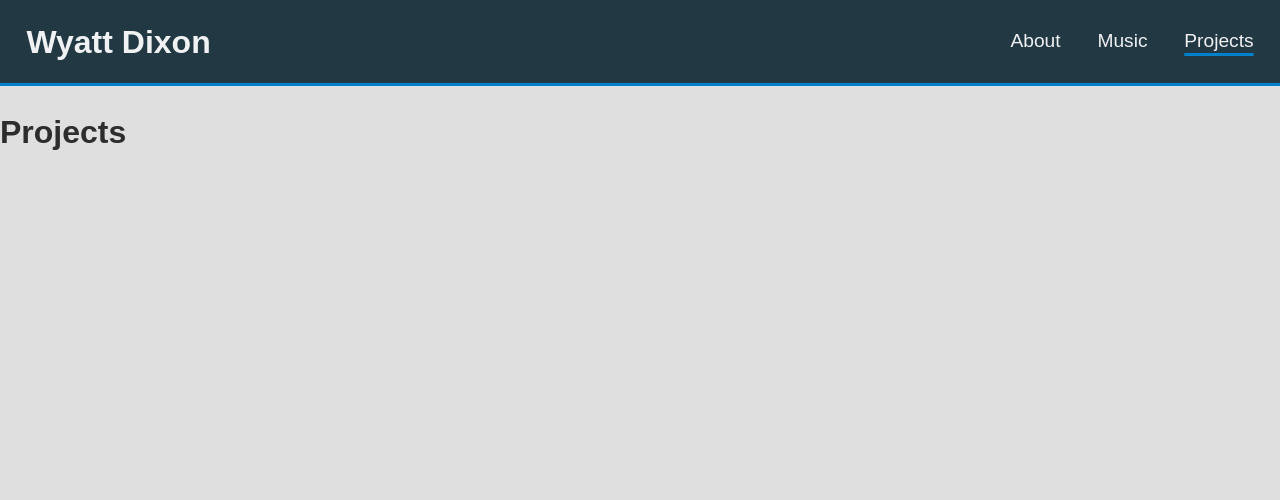
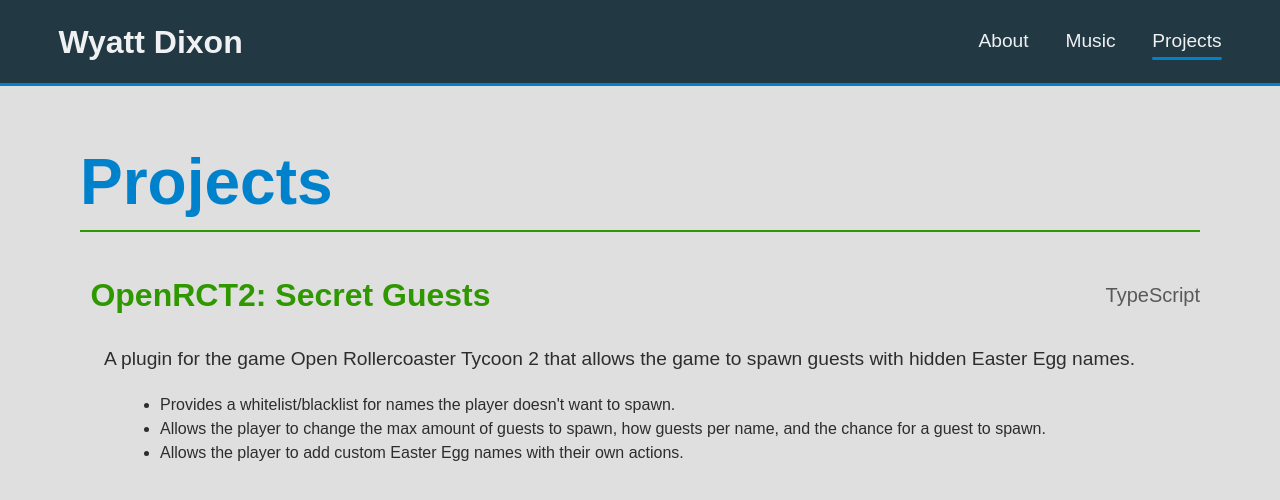
Before and after one commit to dixonw2/about-me, a React (Vite) app in the folder web/: page /projects in a window 1280 px wide. Shown: the top 500 px of the page. Built offline with nearby package versions, Linux system fonts and the light colour scheme.

Commit message:
Add initial project page

```diff
--- a/web/src/components/layout/Container/Container.module.css
+++ /dev/null
@@ -1,23 +0,0 @@
-.container {
-  display: grid;
-  grid-template-areas:
-    "greeting greeting"
-    "information side";
-  grid-template-columns: minmax(0, 2fr) minmax(0, 1fr);
-  gap: 2rem 3rem;
-  width: calc(100% - 2rem);
-  max-width: 70rem;
-  margin: 3rem auto;
-}
-
-@media (max-width: 48rem) {
-  .container {
-    grid-template-columns: 1fr;
-    grid-template-areas:
-      "greeting"
-      "information"
-      "side";
-    gap: 1.5rem;
-    margin-block: 2rem;
-  }
-}
--- a/web/src/components/layout/Container/Container.tsx
+++ /dev/null
@@ -1,8 +0,0 @@
-import { type ReactNode } from "react";
-import styles from "./Container.module.css";
-
-const Container = ({ children }: { children: ReactNode }) => {
-  return <main className={styles.container}>{children}</main>;
-};
-
-export default Container;
--- a/web/src/components/layout/Navbar/Navbar.module.css
+++ b/web/src/components/layout/Navbar/Navbar.module.css
@@ -5,7 +5,7 @@
   align-items: center;
   justify-content: space-between;
   gap: 1rem;
-  padding: 0.75rem 1rem;
+  padding: 0.75rem 3rem;
   border-bottom: 3px solid var(--accent);
 }
 
@@ -53,7 +53,7 @@
   text-decoration: underline;
   text-decoration-color: var(--accent);
   text-decoration-thickness: 3px;
-  text-underline-offset: 0.4rem;
+  text-underline-offset: 0.6rem;
 }
 
 .links a:focus-visible {
--- a/web/src/index.css
+++ b/web/src/index.css
@@ -17,9 +17,19 @@
   box-sizing: border-box;
 }
 
+html {
+  overflow-y: scroll;
+}
+
 body {
   margin: 0;
   background: var(--bg);
   color: var(--text);
   line-height: 1.5;
 }
+
+.container {
+  width: calc(100% - 2rem);
+  max-width: 70rem;
+  margin: 3rem auto;
+}
--- a/web/src/pages/App/App.module.css
+++ b/web/src/pages/App/App.module.css
@@ -1,3 +1,14 @@
+.container {
+  composes: container from global;
+
+  display: grid;
+  grid-template-areas:
+    "greeting greeting"
+    "information side";
+  grid-template-columns: minmax(0, 2fr) minmax(0, 1fr);
+  gap: 2rem 3rem;
+}
+
 /* #region Greeting */
 .greeting {
   display: flex;
@@ -111,6 +122,16 @@
 /* #endregion */
 
 @media (max-width: 48rem) {
+  .container {
+    grid-template-columns: 1fr;
+    grid-template-areas:
+      "greeting"
+      "information"
+      "side";
+    gap: 1.5rem;
+    margin-block: 2rem;
+  }
+
   .entryHeading {
     flex-direction: column;
     align-items: flex-start;
--- a/web/src/pages/App/App.tsx
+++ b/web/src/pages/App/App.tsx
@@ -1,6 +1,5 @@
 import { type ReactNode } from "react";
 import styles from "./App.module.css";
-import Container from "@/components/layout/Container/Container";
 
 const Greeting = () => {
   return (
@@ -202,11 +201,11 @@
 
 const App = () => {
   return (
-    <Container>
+    <main className={styles.container}>
       <Greeting />
       <Information />
       <Profile />
-    </Container>
+    </main>
   );
 };
 
--- a/web/src/pages/Projects/Projects.module.css
+++ b/web/src/pages/Projects/Projects.module.css
@@ -0,0 +1,49 @@
+.container {
+  composes: container from global;
+}
+
+.pageHeader {
+  font-size: 4rem;
+  color: var(--accent);
+  text-align: left;
+  border-bottom: 2px solid var(--alt-accent);
+  margin-bottom: 0.75rem;
+}
+
+.sectionHeading {
+  display: flex;
+  flex-direction: row;
+  align-items: center;
+  justify-content: space-between;
+}
+
+.sectionTitle {
+  font-size: 2rem;
+}
+
+.sectionTitle a {
+  color: var(--alt-accent);
+  text-decoration: none;
+  padding: 0.35rem 0.65rem;
+  border-radius: 0.25rem;
+}
+
+.sectionTitle a:hover {
+  background-color: rgb(0 0 0 / 10%);
+}
+
+.sectionLanguages {
+  font-size: 1.25rem;
+  opacity: 75%;
+  font-weight: 400;
+}
+
+.sectionDescription {
+  margin-top: 0;
+  padding-left: 1.5rem;
+  font-size: 1.2rem;
+}
+
+.sectionList {
+  padding-left: 5rem;
+}
--- a/web/src/pages/Projects/Projects.tsx
+++ b/web/src/pages/Projects/Projects.tsx
@@ -1,8 +1,42 @@
+import styles from "./Projects.module.css";
+
 const Projects = () => {
   return (
-    <div>
-      <h1>Projects</h1>
-    </div>
+    <main className={styles.container}>
+      <h1 className={styles.pageHeader}>Projects</h1>
+      <section aria-labelledby="secret-guests">
+        <div className={styles.sectionHeading}>
+          <h2 id="secret-guests" className={styles.sectionTitle}>
+            <a
+              href="https://github.com/dixonw2/OpenRCT2-SecretGuests"
+              target="_blank"
+            >
+              OpenRCT2: Secret Guests
+            </a>
+          </h2>
+          <h4 className={styles.sectionLanguages}>TypeScript</h4>
+        </div>
+        <p className={styles.sectionDescription}>
+          A plugin for the game Open Rollercoaster Tycoon 2 that allows the game
+          to spawn guests with hidden Easter Egg names.
+        </p>
+        <ul className={styles.sectionList}>
+          <li>
+            Provides a whitelist/blacklist for names the player doesn't want to
+            spawn.
+          </li>
+          <li>
+            Allows the player to change the max amount of guests to spawn, how
+            guests per name, and the chance for a guest to spawn.
+          </li>
+          <li>
+            Allows the player to add custom Easter Egg names with their own
+            actions.
+          </li>
+        </ul>
+        <p><a href="https://github.com/dixonw2/OpenRCT2-SecretGuests"></a></p>
+      </section>
+    </main>
   );
 };
 
```
